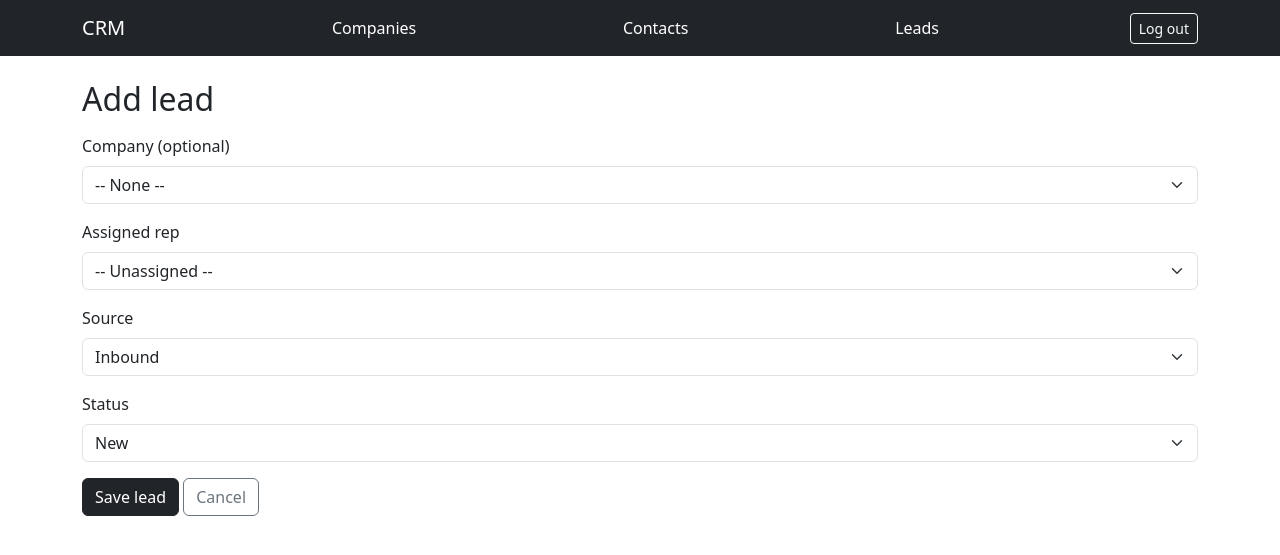
After one commit to IsuriAngelica/CRM-Project, a Flask app: page /leads/add in a window 1280 px wide. The commit adds this page. Shown: the top 555 px of the page. Run offline with Flask 3, Linux system fonts and the light colour scheme; the visitor is signed in with stand-in values (Sample User, id 1); data comes from the database, SQL or seed files in the repository; data that the repository does not hold is empty.

Commit message:
Add Leads CRUD with source, status, and rep assignment (CRM-7 complete)

```diff
--- a/app.py
+++ b/app.py
@@ -136,5 +136,46 @@ def edit_contact(contact_id):
     return render_template("contact_form.html", contact=contact, companies=all_companies)
 
 
+@app.route("/leads")
+@login_required
+def leads():
+    all_leads = models.Lead.query.order_by(models.Lead.created_at.desc()).all()
+    return render_template("leads_list.html", leads=all_leads)
+
+
+@app.route("/leads/add", methods=["GET", "POST"])
+@login_required
+def add_lead():
+    all_companies = models.Company.query.order_by(models.Company.name).all()
+    all_users = models.User.query.order_by(models.User.name).all()
+    if request.method == "POST":
+        lead = models.Lead(
+            company_id=request.form.get("company_id") or None,
+            assigned_rep_id=request.form.get("assigned_rep_id") or None,
+            source=request.form.get("source"),
+            status=request.form.get("status"),
+        )
+        db.session.add(lead)
+        db.session.commit()
+        return redirect(url_for("leads"))
+    return render_template("lead_form.html", companies=all_companies, users=all_users)
+
+
+@app.route("/leads/<int:lead_id>/edit", methods=["GET", "POST"])
+@login_required
+def edit_lead(lead_id):
+    lead = models.Lead.query.get_or_404(lead_id)
+    all_companies = models.Company.query.order_by(models.Company.name).all()
+    all_users = models.User.query.order_by(models.User.name).all()
+    if request.method == "POST":
+        lead.company_id = request.form.get("company_id") or None
+        lead.assigned_rep_id = request.form.get("assigned_rep_id") or None
+        lead.source = request.form.get("source")
+        lead.status = request.form.get("status")
+        db.session.commit()
+        return redirect(url_for("leads"))
+    return render_template("lead_form.html", lead=lead, companies=all_companies, users=all_users)
+
+
 if __name__ == "__main__":
     app.run(debug=True)
--- a/templates/base.html
+++ b/templates/base.html
@@ -12,6 +12,7 @@
       {% if current_user.is_authenticated %}
         <a href="{{ url_for('companies') }}" class="text-white text-decoration-none">Companies</a>
         <a href="{{ url_for('contacts') }}" class="text-white text-decoration-none ms-3">Contacts</a>
+        <a href="{{ url_for('leads') }}" class="text-white text-decoration-none ms-3">Leads</a>
         <a href="{{ url_for('logout') }}" class="btn btn-outline-light btn-sm">Log out</a>
       {% endif %}
     </div>
--- /dev/null
+++ b/templates/lead_form.html
@@ -0,0 +1,46 @@
+{% extends "base.html" %}
+{% block content %}
+<h2 class="mb-3">{{ "Edit lead" if lead else "Add lead" }}</h2>
+<form method="POST">
+  <div class="mb-3">
+    <label class="form-label">Company (optional)</label>
+    <select name="company_id" class="form-select">
+      <option value="">-- None --</option>
+      {% for company in companies %}
+        <option value="{{ company.id }}" {% if lead and lead.company_id == company.id %}selected{% endif %}>
+          {{ company.name }}
+        </option>
+      {% endfor %}
+    </select>
+  </div>
+  <div class="mb-3">
+    <label class="form-label">Assigned rep</label>
+    <select name="assigned_rep_id" class="form-select">
+      <option value="">-- Unassigned --</option>
+      {% for user in users %}
+        <option value="{{ user.id }}" {% if lead and lead.assigned_rep_id == user.id %}selected{% endif %}>
+          {{ user.name }}
+        </option>
+      {% endfor %}
+    </select>
+  </div>
+  <div class="mb-3">
+    <label class="form-label">Source</label>
+    <select name="source" class="form-select">
+      {% for s in ["Inbound", "Outbound", "Partner", "Referral"] %}
+        <option value="{{ s }}" {% if lead and lead.source == s %}selected{% endif %}>{{ s }}</option>
+      {% endfor %}
+    </select>
+  </div>
+  <div class="mb-3">
+    <label class="form-label">Status</label>
+    <select name="status" class="form-select">
+      {% for s in ["new", "contacted", "qualified", "lost"] %}
+        <option value="{{ s }}" {% if lead and lead.status == s %}selected{% endif %}>{{ s|capitalize }}</option>
+      {% endfor %}
+    </select>
+  </div>
+  <button type="submit" class="btn btn-dark">Save lead</button>
+  <a href="{{ url_for('leads') }}" class="btn btn-outline-secondary">Cancel</a>
+</form>
+{% endblock %}
```
Also changed, not shown: templates/leads_list.html (added, +33 -0 lines).
